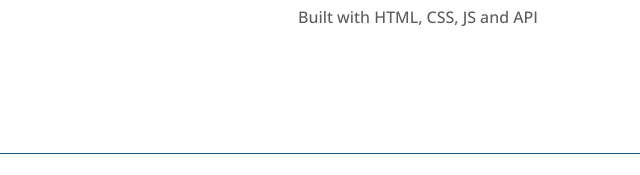
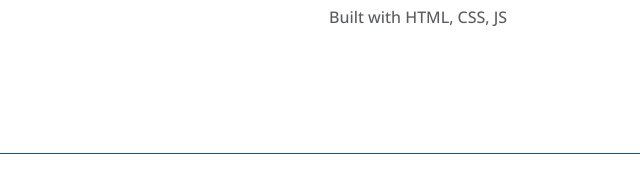
Before and after one commit to Ush7/Responsive-4, a plain HTML site: page work.html in a window 1280 px wide. Shown: the part 1149-1324 px from the top of the page, 507-1147 px from the left. Drawn offline with nearby package versions, Linux system fonts and the light colour scheme; a web font is replaced by a local one.

Commit message:
Correction in sentence

```diff
--- a/work.html
+++ b/work.html
@@ -119,7 +119,7 @@
               <img src="image/travel.png" alt="" srcset="" class="img-fluid" />
               <h3 class="text-center" id="topic-heading">Travel Project</h3>
               <p class="text-center text-muted" id="para-content">
-                Built with HTML, CSS, JS and API
+                Built with HTML, CSS, JS
               </p>
             </div>
           </div>
```
